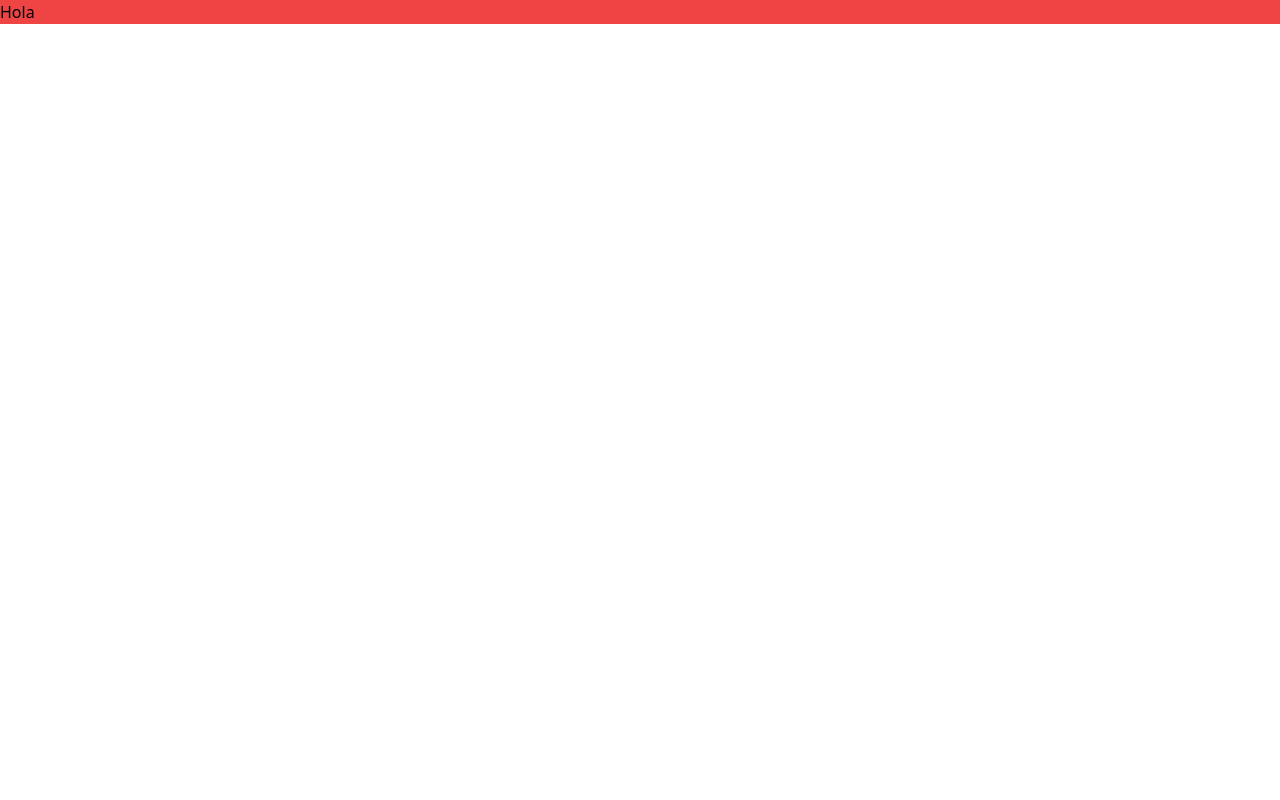
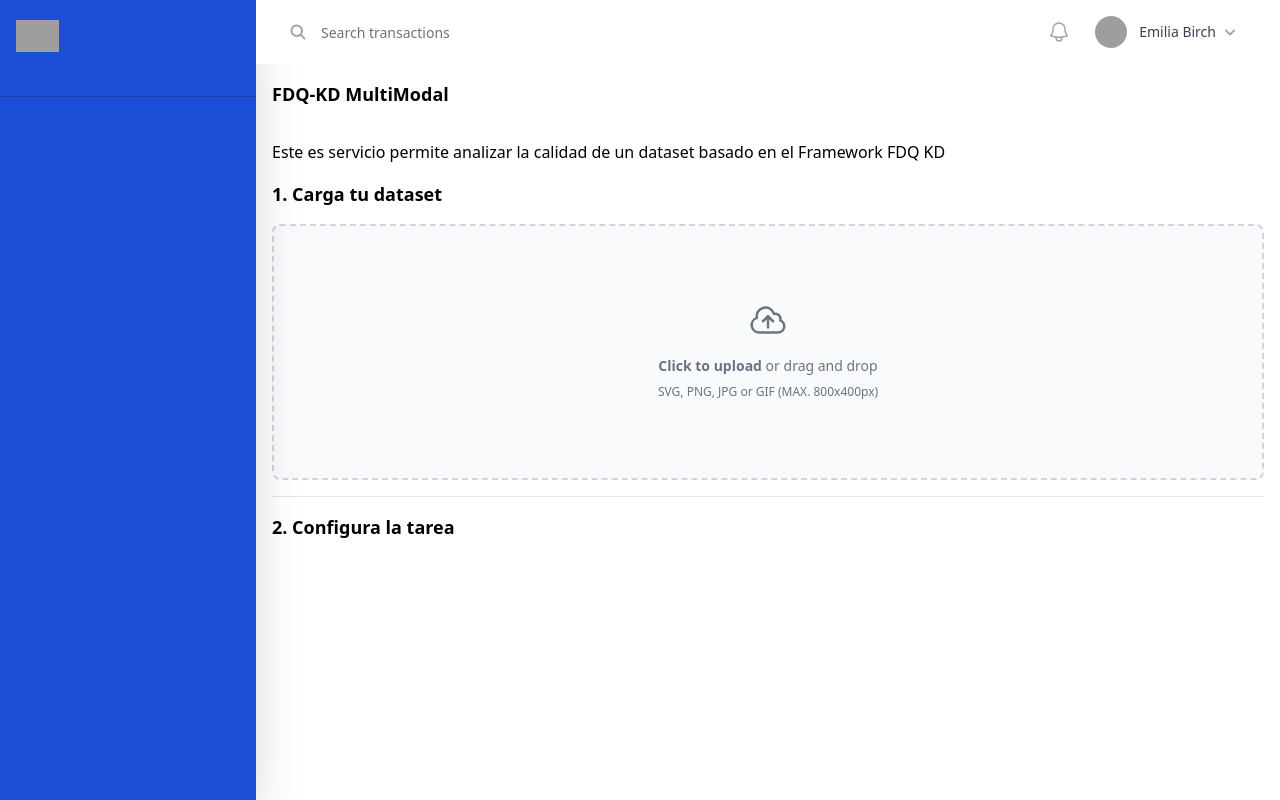
Before and after one commit to rafabelalcazar/data-quality-ui, a React (Vite) app: page / in a window 1280 px wide. Built offline with nearby package versions, Linux system fonts and the light colour scheme; grey boxes are pictures that could not be loaded.

Commit message:
feat(App.jsx, DropZone.jsx): Using dropzone ui

```diff
--- a/package.json
+++ b/package.json
@@ -11,6 +11,8 @@
   },
   "dependencies": {
     "@headlessui/react": "^2.1.2",
+    "@heroicons/react": "^2.1.5",
+    "@tailwindcss/forms": "^0.5.7",
     "react": "^18.3.1",
     "react-dom": "^18.3.1"
   },
--- a/src/App.jsx
+++ b/src/App.jsx
@@ -1,12 +1,24 @@
 import React from 'react'
 import Sidebar from './components/Sidebar/Sidebar'
+import Dropzone from './components/Dropzone/Dropzone'
+import HeaderSearch from './components/Header/HeaderSearch'
 
 const App = () => {
   return (
-    <div className="min-h-full bg-red-500">
-      {/* <Sidebar /> */}
-      <div className="flex flex-1">
-        Hola
+    <div className="min-h-full dark:bg-primary-950">
+      <Sidebar />
+      <div className="lg:pl-64 flex flex-col flex-1 h-full min-h-screen">
+        <HeaderSearch />
+        <div className="p-4">
+          <h1 className="dark:text-white dark:p-4 dark:bg-gray-700 rounded-lg font-bold text-lg mb-4 ">FDQ-KD MultiModal</h1>
+          <p className="py-4">Este es servicio permite analizar la calidad de un dataset basado en el Framework FDQ KD</p>
+          <h2 className="dark:text-white dark:p-4 dark:bg-gray-700 rounded-lg font-bold text-lg mb-4 ">1. Carga tu dataset</h2>
+          <Dropzone />
+          <hr className="my-4" />
+          <h2 className="dark:text-white dark:p-4 dark:bg-gray-700 rounded-lg font-bold text-lg mb-4 ">2. Configura la tarea</h2>
+
+        </div>
+
       </div>
     </div>
   )
--- /dev/null
+++ b/src/components/Dropzone/Dropzone.jsx
@@ -0,0 +1,20 @@
+import { CloudArrowUpIcon } from '@heroicons/react/24/outline'
+import React from 'react'
+
+const Dropzone = () => {
+    return (
+        <div className="flex items-center justify-center w-full">
+            <label htmlFor="dropzone-file" className="flex flex-col items-center justify-center w-full h-64 border-2 border-gray-300 border-dashed rounded-lg cursor-pointer bg-gray-50 dark:hover:bg-gray-800 dark:bg-gray-700 hover:bg-gray-100 dark:border-gray-600 dark:hover:border-gray-500 dark:hover:bg-gray-600">
+                <div className="flex flex-col items-center justify-center pt-5 pb-6">
+                    <CloudArrowUpIcon className="w-10 h-10 mb-4 text-gray-500 dark:text-gray-400" />
+                    <p className="mb-2 text-sm text-gray-500 dark:text-gray-400"><span className="font-semibold">Click to upload</span> or drag and drop</p>
+                    <p className="text-xs text-gray-500 dark:text-gray-400">SVG, PNG, JPG or GIF (MAX. 800x400px)</p>
+                </div>
+                <input id="dropzone-file" type="file" className="hidden" />
+            </label>
+        </div>
+
+    )
+}
+
+export default Dropzone
--- a/src/components/Header/HeaderSearch.jsx
+++ b/src/components/Header/HeaderSearch.jsx
@@ -4,7 +4,7 @@ import HeaderActions from './HeaderActions'
 
 const HeaderSearch = ({ setSidebarOpen, onSearch, searchText }) => {
     return (
-        <div className="relative z-10 flex-shrink-0 flex h-16 bg-white border-b border-gray-200 lg:border-none">
+        <div className="relative z-10 flex-shrink-0 flex h-16 bg-white dark:bg-primary-950 border-b border-gray-200 lg:border-none">
             <button onClick={() => setSidebarOpen(true)} type="button" className="px-4 border-r border-gray-200 text-gray-400 focus:outline-none focus:ring-2 focus:ring-inset focus:ring-primary-500 lg:hidden">
                 <span className="sr-only">Open sidebar</span>
                 {/* <!-- Heroicon name: outline/menu-alt-1 --> */}
@@ -23,7 +23,7 @@ const HeaderSearch = ({ setSidebarOpen, onSearch, searchText }) => {
                             <input id="search-field"
                                 onChange={onSearch}
                                 value={searchText}
-                                name="search-field" className="block w-full h-full pl-8 pr-3 py-2 border-transparent text-gray-900 placeholder-gray-500 focus:outline-none focus:ring-0 focus:border-transparent sm:text-sm" placeholder="Search transactions" type="search" />
+                                name="search-field" className="block w-full h-full pl-8 pr-3 py-2 bg-white dark:bg-primary-950 border-transparent text-gray-900 dark:text-white placeholder-gray-500 focus:outline-none focus:ring-0 focus:border-transparent sm:text-sm" placeholder="Search transactions" type="search" />
                         </div>
                     </form>
                 </div>
--- a/src/components/Sidebar/Sidebar.jsx
+++ b/src/components/Sidebar/Sidebar.jsx
@@ -4,7 +4,7 @@ import React from 'react'
 import { Fragment } from 'react'
 import { RenderNavigation } from './RenderNavigation'
 
-const Sidebar = ({ sidebarOpen, setSidebarOpen, navigation, secondaryNavigation }) => {
+const Sidebar = ({ sidebarOpen=false, setSidebarOpen=()=>{}, navigation=[], secondaryNavigation=[] }) => {
 
     return (
         <div className="min-h-full">
@@ -29,7 +29,7 @@ const Sidebar = ({ sidebarOpen, setSidebarOpen, navigation, secondaryNavigation
                         leaveFrom="translate-x-0"
                         leaveTo="-translate-x-full"
                     >
-                        <div className="relative flex-1 flex flex-col max-w-xs w-full pt-5 pb-4 bg-primary-700 transition data-[closed]:opacity-0">
+                        <div className="relative flex-1 flex flex-col max-w-xs w-full pt-5 pb-4 bg-primary-700 dark:bg-primary-950 transition data-[closed]:opacity-0">
                             <div className="flex-shrink-0 flex items-center px-4">
                                 <img
                                     className="h-8 w-auto"
@@ -70,7 +70,7 @@ const Sidebar = ({ sidebarOpen, setSidebarOpen, navigation, secondaryNavigation
             {/* Static sidebar for desktop */}
             <div className="hidden lg:flex lg:w-64 lg:flex-col lg:fixed lg:inset-y-0">
                 {/* Sidebar component, swap this element with another sidebar if you like */}
-                <div className="flex flex-col flex-grow bg-primary-700 pt-5 pb-4 overflow-y-auto">
+                <div className="flex flex-col flex-grow bg-primary-700 dark:bg-primary-950 pt-5 pb-4 overflow-y-auto shadow-2xl">
                     <div className="flex items-center flex-shrink-0 px-4">
                         <img
                             className="h-8 w-auto"
--- a/tailwind.config.js
+++ b/tailwind.config.js
@@ -1,10 +1,18 @@
 /** @type {import('tailwindcss').Config} */
+const colors = require('tailwindcss/colors')
+
 export default {
   content: [
     "./index.html",
     "./src/**/*.{js,ts,jsx,tsx}",],
   theme: {
-    extend: {},
+    extend: {
+      colors: {
+        primary: colors.blue,
+      },
+    }
   },
-  plugins: [],
+  plugins: [
+    require('@tailwindcss/forms')
+  ],
 }
```
Also changed, not shown: 1 other file (tests, documents, lock files or other folders).
